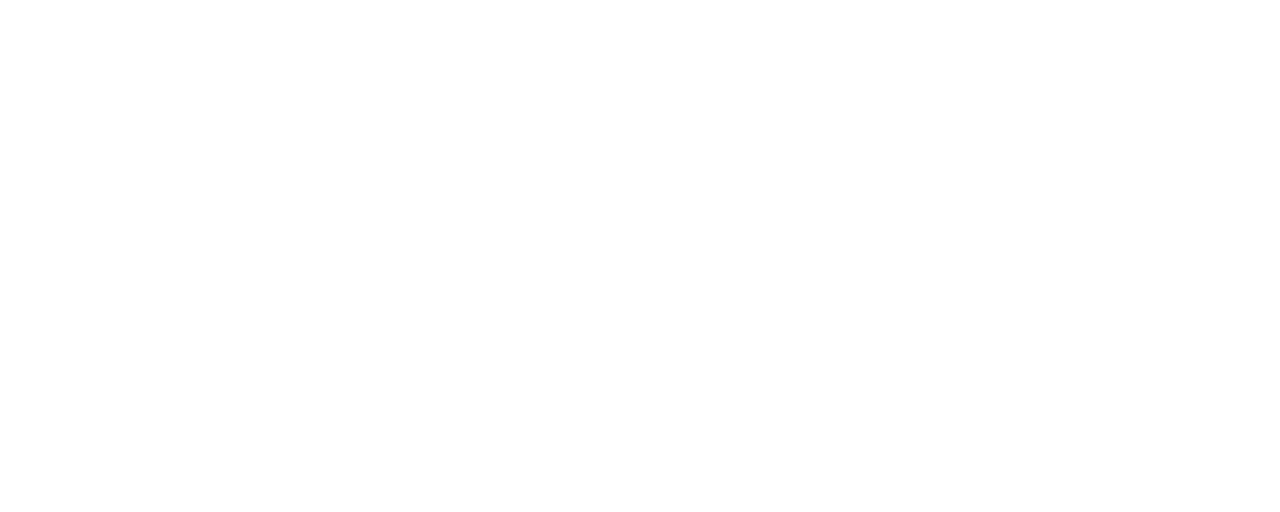
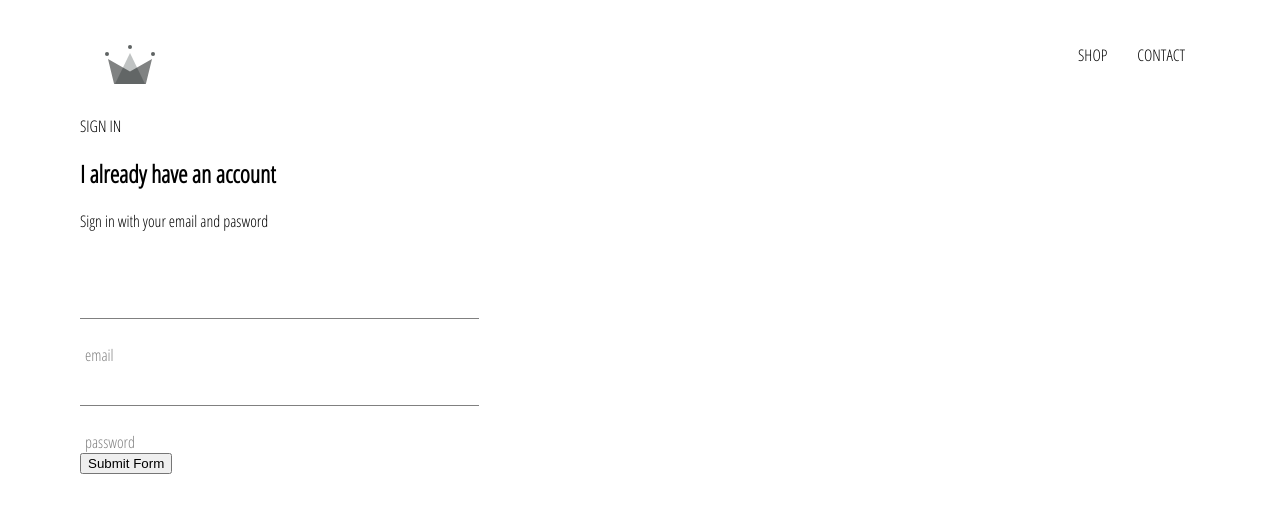
Before and after one commit to Abubakr280492/abdi-clothing, a React (Create React App) app: page /signin in a window 1280 px wide. Shown: the top 512 px of the page. Built offline with nearby package versions, Linux system fonts and the light colour scheme.

Commit message:
input field

```diff
--- a/src/App.css
+++ b/src/App.css
@@ -4,3 +4,8 @@
 font-family: 'Open Sans Condensed';
 padding: 20px 80px;
 }
+
+a {
+    text-decoration: none;
+    color: black;
+}
--- a/src/App.js
+++ b/src/App.js
@@ -1,7 +1,3 @@
-
-
-
-
 import React from 'react';
 
 import './App.css';
@@ -12,15 +8,20 @@
 import {Switch, Route} from 'react-router-dom';
 
 import ShopPage from './pages/shop/shop.component';
+import Header from './components/header/header.component';
+import SignInAndSignUpPage from './pages/sign-in-sign-up/sign-in-sign-up.component';
 
 
 
 function App() {
   return (
     <div >
+        <Header/>
+
       <Switch>
         <Route exact path='/' component={Homepage}/>
         <Route  path='/shop' component={ShopPage}/>
+        <Route path='/signin' component={SignInAndSignUpPage}/>
       </Switch>
 
     </div>
--- /dev/null
+++ b/src/components/form-input/form-input.component.jsx
@@ -0,0 +1,22 @@
+
+
+
+
+import React from 'react';
+
+import './form-input.styles.scss';
+
+const FormInput = ({handleChange, label, ...otherprops}) => (
+    <div className='group'>
+        <input className='form-input' onChange={handleChange} {...otherprops}/>
+        {label?(
+          <label
+           className={`${otherprops.value.length ? 'shrink' :''
+                } form-input-label`}>
+                {label}
+                </label>)
+                :null}
+         </div>
+);
+
+export default FormInput;
--- /dev/null
+++ b/src/components/form-input/form-input.styles.scss
@@ -0,0 +1,61 @@
+
+
+
+$sub-color: grey;
+$main-color:black;
+
+@mixin shrinkLabel {
+    top: -14px;
+    font-size: 12px;
+    color: $main-color;
+
+}
+
+.group{
+    position: relative;
+    margin: 45px 0 ;
+    .form-input{
+        background: none;
+        background-color: white ;
+        color: $sub-color;
+        font-size: 18px;
+        padding:  10px 10px 10px 5px;
+        display: block;
+        width: 100%;
+        border: none;
+        border-radius: 0;
+        border-bottom: 1px solid $sub-color;
+        margin: 25px 0;
+
+        &:focus{
+            outline: none;
+        }
+
+        &:focus ~ .form-input-label{
+           @include shrinkLabel();
+        }
+    }
+
+    input [type='password']{
+     letter-spacing: 0.3em;
+    }
+
+
+
+
+    .form-input-label{
+    color: $sub-color;
+    font-size: 16px;
+    font-weight: normal;
+    position: absolute;
+    pointer-events: none;
+    left: 5px;
+    top: 10 px;
+    transition: 300ms easeall;
+
+    &.shrink{
+        @include shrinkLabel();
+     }
+
+    }
+}
--- /dev/null
+++ b/src/components/header/header.component.jsx
@@ -0,0 +1,25 @@
+
+
+
+import React from 'react';
+
+import './header.styles.scss';
+
+import {ReactComponent as Logo} from '../../assets/crown.svg.svg';
+
+import {Link} from 'react-router-dom';
+
+const Header =() => (
+    <div className='header'>
+        <Link className='logo-container' to="/">
+            <Logo className='logo'/>
+        </Link>
+        <div className='options'>
+            <Link className='option' to ="/shop">SHOP</Link>
+            <Link className='option' to ="/contact">CONTACT</Link>
+
+         </div>
+    </div>
+);
+
+export default Header;
--- /dev/null
+++ b/src/components/header/header.styles.scss
@@ -0,0 +1,27 @@
+
+
+
+.header {
+    height: 70px;
+    width: 100%;
+    display: flex;
+    justify-content: space-between;
+    margin-bottom: 25px;
+    .logo-container{
+        height: 100%;
+        width: 70px;
+        padding: 25px;
+    }
+    .options{
+        width: 50%;
+        height: 100%;
+        display: flex;
+        align-items: center;
+        justify-content: flex-end;
+
+        .option{
+            padding: 10px 15px ;
+
+        }
+    }
+}
--- /dev/null
+++ b/src/components/sign-in/sign-in.component.jsx
@@ -0,0 +1,66 @@
+
+
+
+import React from 'react';
+import './sign-in.styles.scss';
+import FormInput from '../form-input/form-input.component';
+
+class SignIn extends React.Component{
+    constructor(props){
+        super(props);
+        this.state={
+            email :'',
+            password: ''
+        }
+    }
+  handleSubmit = event=>{
+      event.preventDefault();
+      this.setState({email: '', password: ''})
+
+}
+
+ handleChange = event =>{
+     const {value,name}=event.target;
+
+     this.setState({[name]:value})
+ }
+
+
+
+
+  render() {
+     return(
+        <div className='sign-in'>
+            <h2>I already have an account</h2>
+            <span>Sign in with your email and pasword</span>
+            <form onSubmit={this.handleSubmit}>
+            <FormInput
+             name='email'
+             type='email'
+             handleChange={this.handleChange}
+              value={this.state.email}
+            label='email'
+            required/>
+
+            <FormInput
+             name='password'
+             type='password'
+              value={this.state.password}
+              handleChange={this.handleChange}
+              label='password'
+              required/>
+
+            <input type='submit' value='Submit Form'/>
+
+
+            </form>
+
+        </div>
+     );
+ }
+
+
+
+}
+
+export default SignIn;
--- /dev/null
+++ b/src/components/sign-in/sign-in.styles.scss
@@ -0,0 +1,6 @@
+
+
+
+.sign-in{
+    width: 30vw;
+}
--- a/src/index.js
+++ b/src/index.js
@@ -12,5 +12,7 @@
 
 <BrowserRouter>
    <App />
-</BrowserRouter>,
- document.getElementById('root'));
+</BrowserRouter>
+
+
+, document.getElementById('root'));
--- /dev/null
+++ b/src/pages/sign-in-sign-up/sign-in-sign-up.component.jsx
@@ -0,0 +1,18 @@
+
+
+
+import React from 'react';
+
+import './sign-in-sign-up.styles.scss';
+
+import SignIn from '../../components/sign-in/sign-in.component';
+
+
+const SignInAndSignUpPage = () => (
+    <div className='sign-in-sign-up'> SIGN IN
+    < SignIn/>
+    </div>
+
+);
+
+export default SignInAndSignUpPage;
```
Also changed, not shown: src/assets/crown.svg.svg (added), src/pages/sign-in-sign-up/sign-in-sign-up.styles.scss (added).
